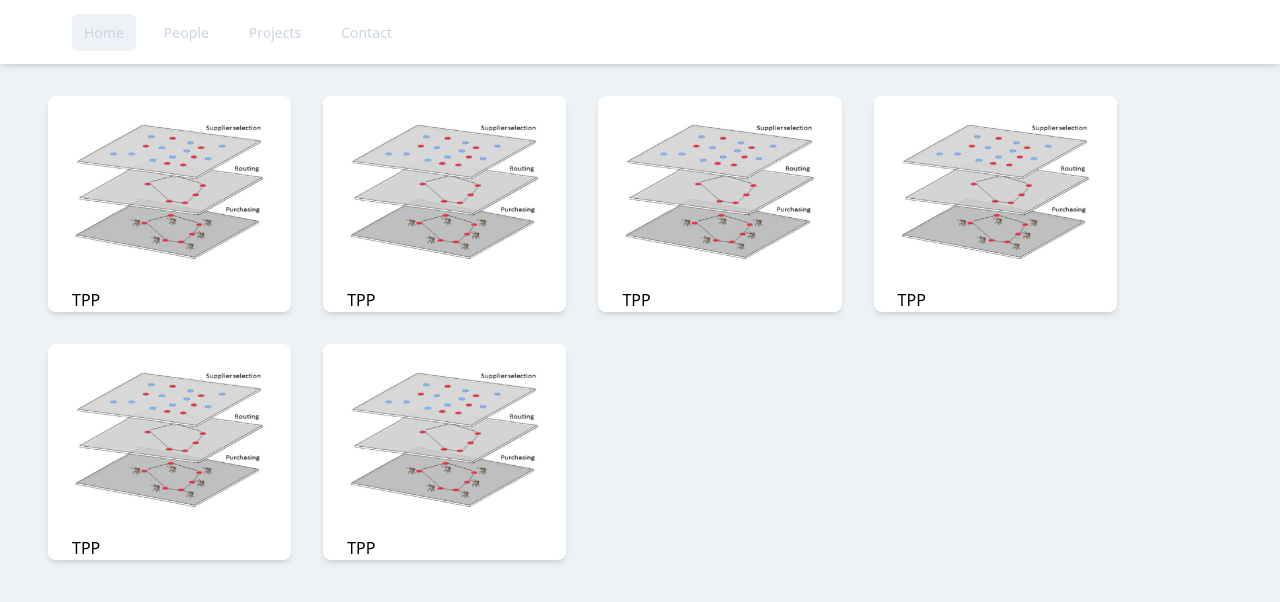
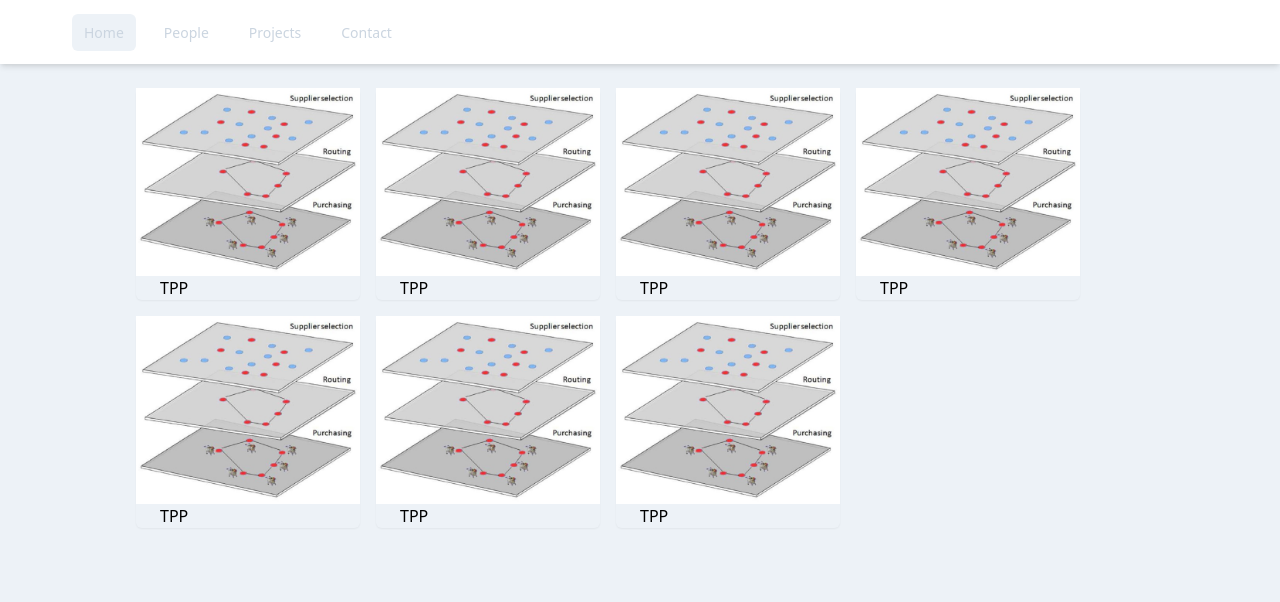
Before and after one commit to lejoss/opentech, a React (Create React App) app in the folder frontend/: page /projects in a window 1280 px wide. Shown: the top 602 px of the page. Built offline with nearby package versions, Linux system fonts and the light colour scheme.

Commit message:
layout styles

```diff
--- a/frontend/src/App.js
+++ b/frontend/src/App.js
@@ -1,5 +1,5 @@
 import Header from './components/Header/Header';
-import ProjectView from './components/Projects/ProjectView';
+import ProjectsView from './components/Projects/ProjectsView';
 import ProjectDetail from './components/Projects/ProjectDetail';
 import {
   Switch,
@@ -13,7 +13,7 @@ function App() {
       <Switch>
         <Route component={() => <h1>home</h1>} exact path="/" />
         <Route component={() => <h1>people</h1>} exact path="/people" />
-        <Route component={ProjectView} exact path="/projects" />
+        <Route component={ProjectsView} exact path="/projects" />
         <Route component={ProjectDetail} path="/projects/:projectId" />
         <Route component={() => <h1>contacts</h1>} exact path="/contact" />
       </Switch>
--- a/frontend/src/components/Projects/ProjectCard.js
+++ b/frontend/src/components/Projects/ProjectCard.js
@@ -1,5 +1,6 @@
 import React, { useState } from 'react';
 import { Link } from 'react-router-dom';
+
 
 function ProjectCard() {
 	const [hover, setHover] = useState(false);
@@ -12,23 +13,23 @@ function ProjectCard() {
 		return setHover(false);
 	}
 	return (
-		<div className="md:w-1/5 pb-4 sm:pb-0 sm:m-4" onMouseOver={handleOnMouseOver} onMouseOut={handleOnMouseOut}>
+		<figure className="m-2 sm:w-56 fig" onMouseOver={handleOnMouseOver} onMouseOut={handleOnMouseOut}>
 			<Link to="/projects/1/intro">
-				<div className="cursor-pointer shadow-md bg-white rounded-lg">
+				<div className="cursor-pointer shadow-sm rounded-md m-0">
 					{
 						hover
-							? <div className="h-48 p-6">
-								<h3 >Transport Problem</h3>
-								<p >The Traveling Purchaser Problem (TPP) considers a set of products to be purchased and a set
-								of markets that ...</p>
-							</div>
-							: <img className="w-full h-48 p-6" src="/images/tpp.jpeg" alt="tpp" />
+							? <dl className="h-48 p-6">
+								<dt>Transport Problem</dt>
+								<dd>The Traveling Purchaser Problem (TPP) considers a set of products to be purchased and a set
+								of markets that ...</dd>
+							</dl>
+							: <img className="sm:w-56 h-auto" src="/images/tpp.jpeg" alt="tpp" />
 
 					}
 					<h3 className="ml-6">TPP</h3>
 				</div>
 			</Link>
-		</div>
+		</figure>
 	);
 }
 
--- a/frontend/src/components/Projects/ProjectView.js
+++ /dev/null
@@ -1,18 +0,0 @@
-import ProjectCard from './ProjectCard';
-
-function ProjectView() {
-	return (
-		<main id="projects-view" className="bg-gray-200 sm:h-screen sm:overflow-auto">
-			<section id="section-projects" className="flex flex-wrap px-8 py-20">
-				<ProjectCard />
-				<ProjectCard />
-				<ProjectCard />
-				<ProjectCard />
-				<ProjectCard />
-				<ProjectCard />
-			</section>
-		</main>
-	);
-}
-
-export default ProjectView;
--- /dev/null
+++ b/frontend/src/components/Projects/ProjectsView.js
@@ -0,0 +1,21 @@
+import ProjectCard from './ProjectCard';
+
+function ProjectsView() {
+	return (
+		<main id="projects-view" className="bg-gray-200 h-screen overflow-auto">
+			<section id="section-projects" className="flex flex-col my-20 mx-2 sm:justify-center sm:mx-6 sm:flex-row sm:flex-wrap lg:justify-start md:mx-10 lg:mx-32 2xl:mx-64">
+				<ProjectCard />
+				<ProjectCard />
+				<ProjectCard />
+				<ProjectCard />
+				<ProjectCard />
+				<ProjectCard />
+				<ProjectCard />
+
+
+			</section>
+		</main>
+	);
+}
+
+export default ProjectsView;
```
